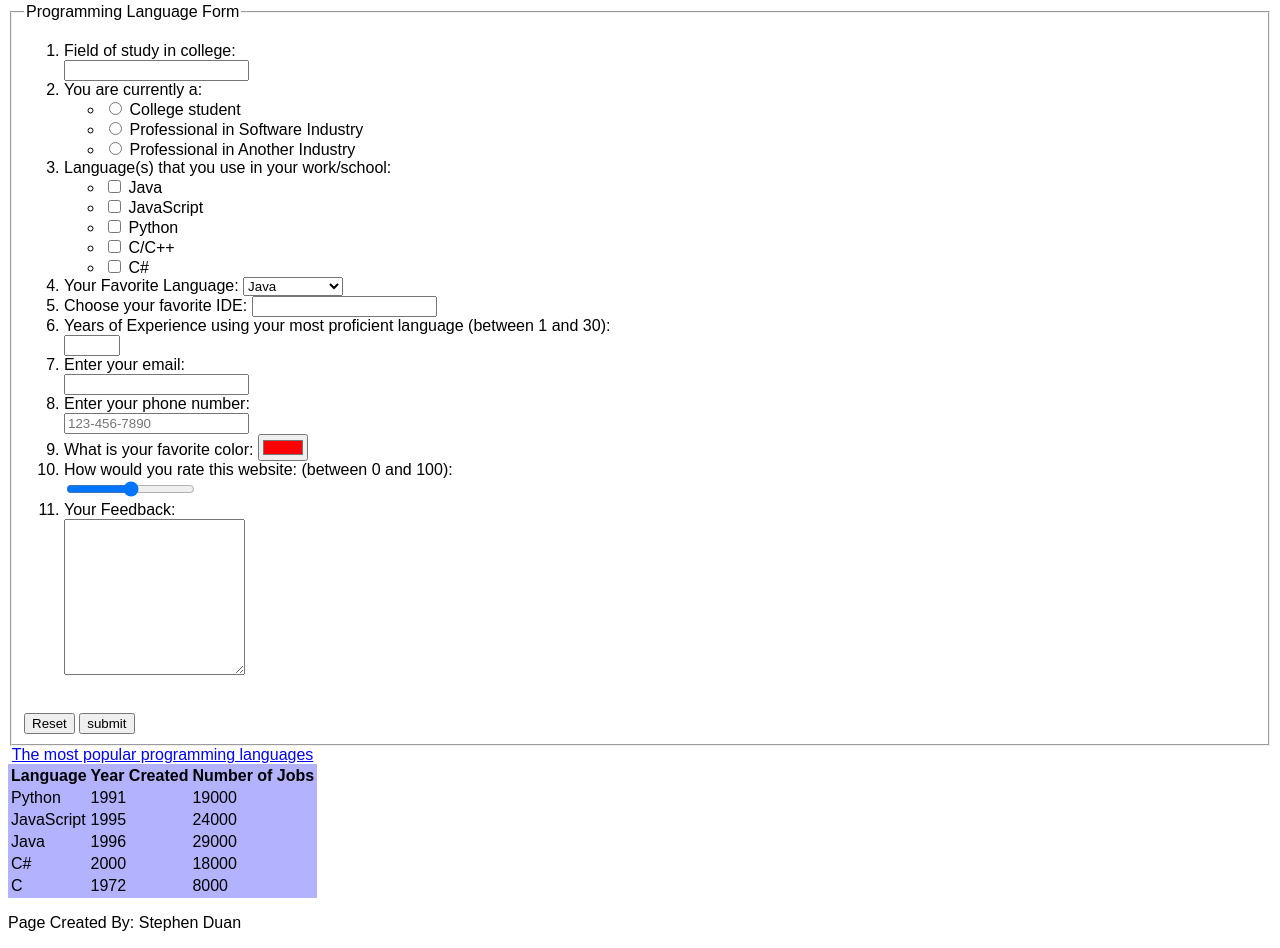
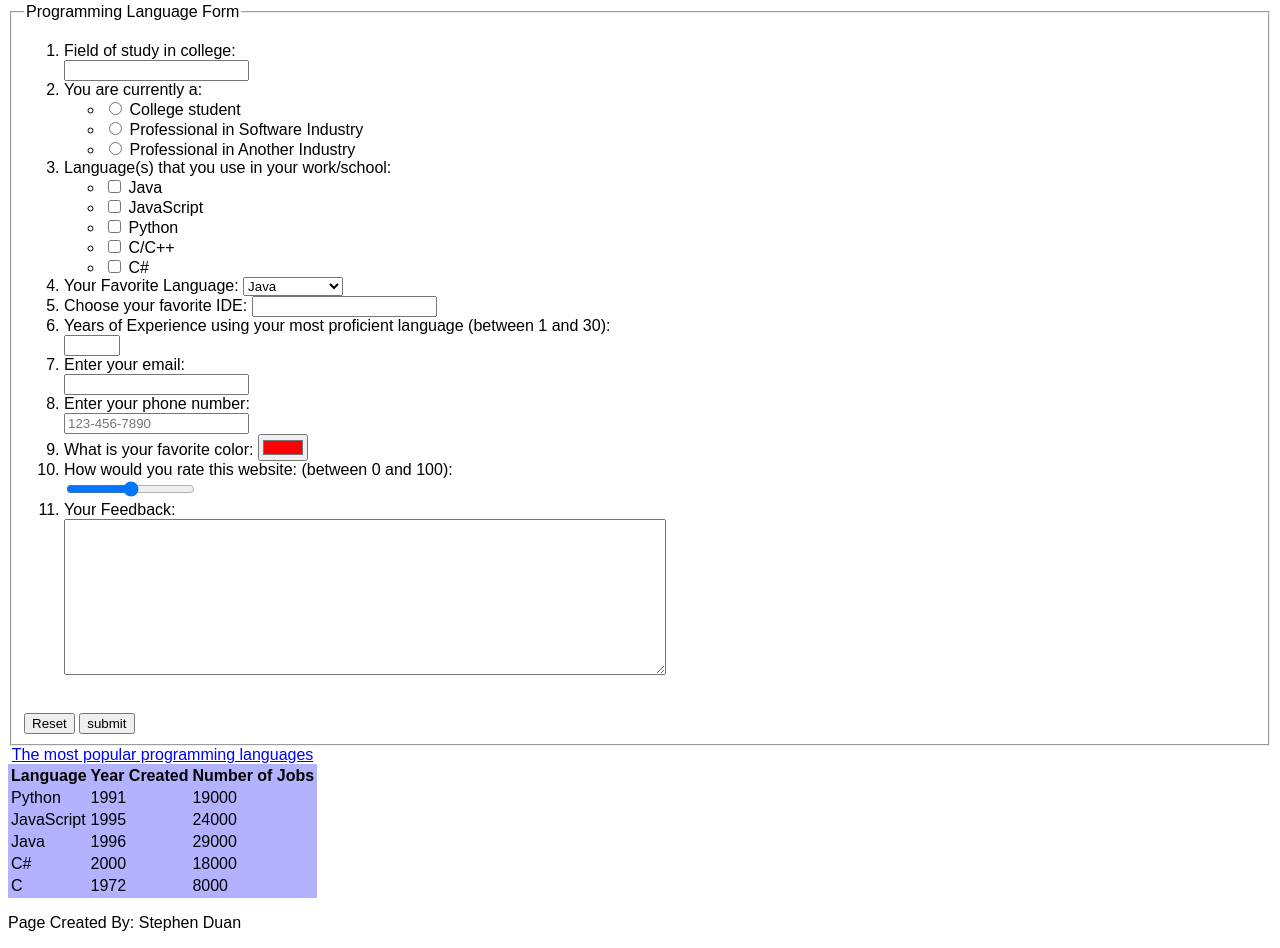
Before and after one commit to s1duan/wi21-cse110-lab3, a plain HTML site: page index.html in a window 1280 px wide. Shown: the part 3140-4088 px from the top of the page. Drawn offline with Linux system fonts and the light colour scheme; a web font is replaced by a local one.

Commit message:
style code

```diff
--- a/css/styles.css
+++ b/css/styles.css
@@ -63,6 +63,6 @@ table > caption{
     text-decoration: underline;
 }
 
-textarea ~ footer{
+textarea{
     min-width: 50%;
 }
```
